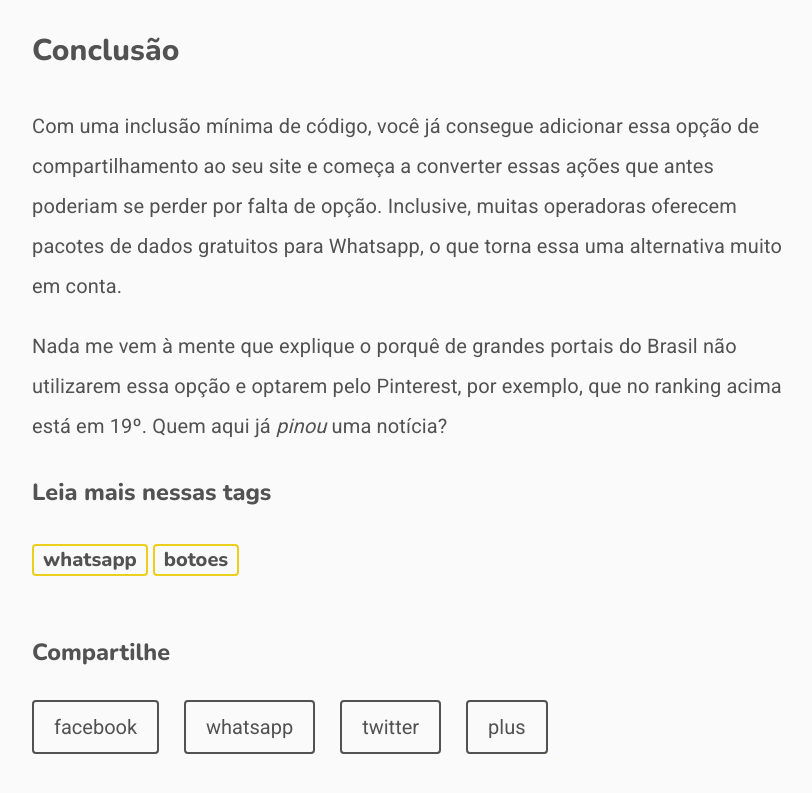
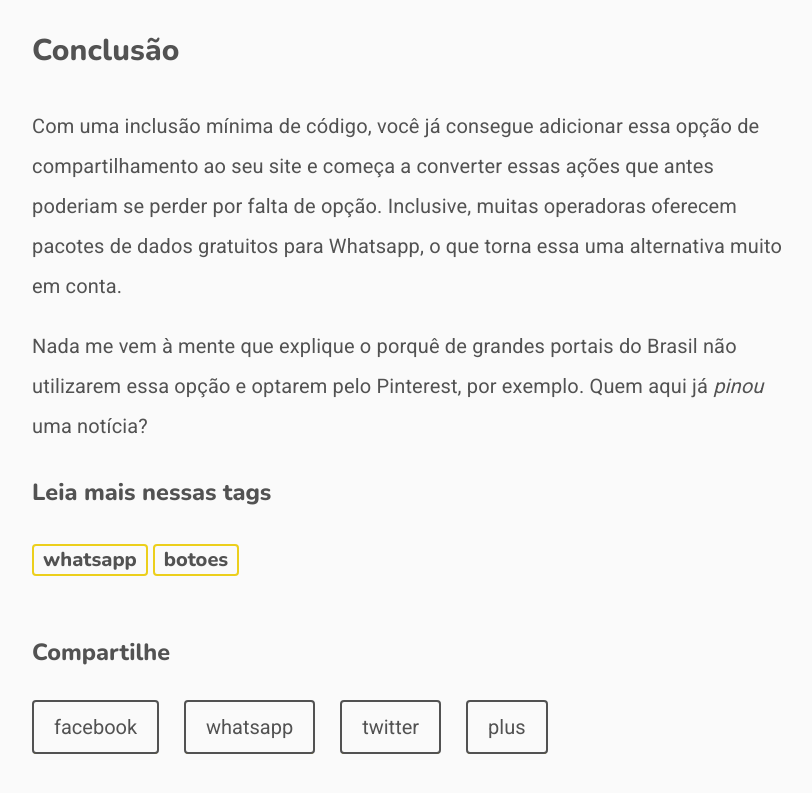
Before and after one commit to emanuelrosa/site-estevan, a Jekyll site: the page built from _posts/2017-01-27-botao-compartilhar-whatsapp.md, in a window 1280 px wide and 900 px high, scrolled down 2870 px, cut to the strip 96-889 px from the top of the window. Shown: the whole strip, without its empty margins (228-1040 px from the left). Built offline with Jekyll 4.4.1, drawn with Linux system fonts in a browser that asks for light colours; comment, search, counter and statistics services are not loaded.

Commit message:
change post whatsapp

```diff
--- a/_posts/2017-01-27-botao-compartilhar-whatsapp.md
+++ b/_posts/2017-01-27-botao-compartilhar-whatsapp.md
@@ -37,4 +37,4 @@ Se isso não te convenceu, talvez o gráfico abaixo, te faça pensar no que voc
 
 Com uma inclusão mínima de código, você já consegue adicionar essa opção de compartilhamento ao seu site e começa a converter essas ações que antes poderiam se perder por falta de opção. Inclusive, muitas operadoras oferecem pacotes de dados gratuitos para Whatsapp, o que torna essa uma alternativa muito em conta.
 
-Nada me vem à mente que explique o porquê de grandes portais do Brasil não utilizarem essa opção e optarem pelo Pinterest, por exemplo, que no ranking acima está em 19º. Quem aqui já *pinou* uma notícia?
+Nada me vem à mente que explique o porquê de grandes portais do Brasil não utilizarem essa opção e optarem pelo Pinterest, por exemplo. Quem aqui já *pinou* uma notícia?
```
